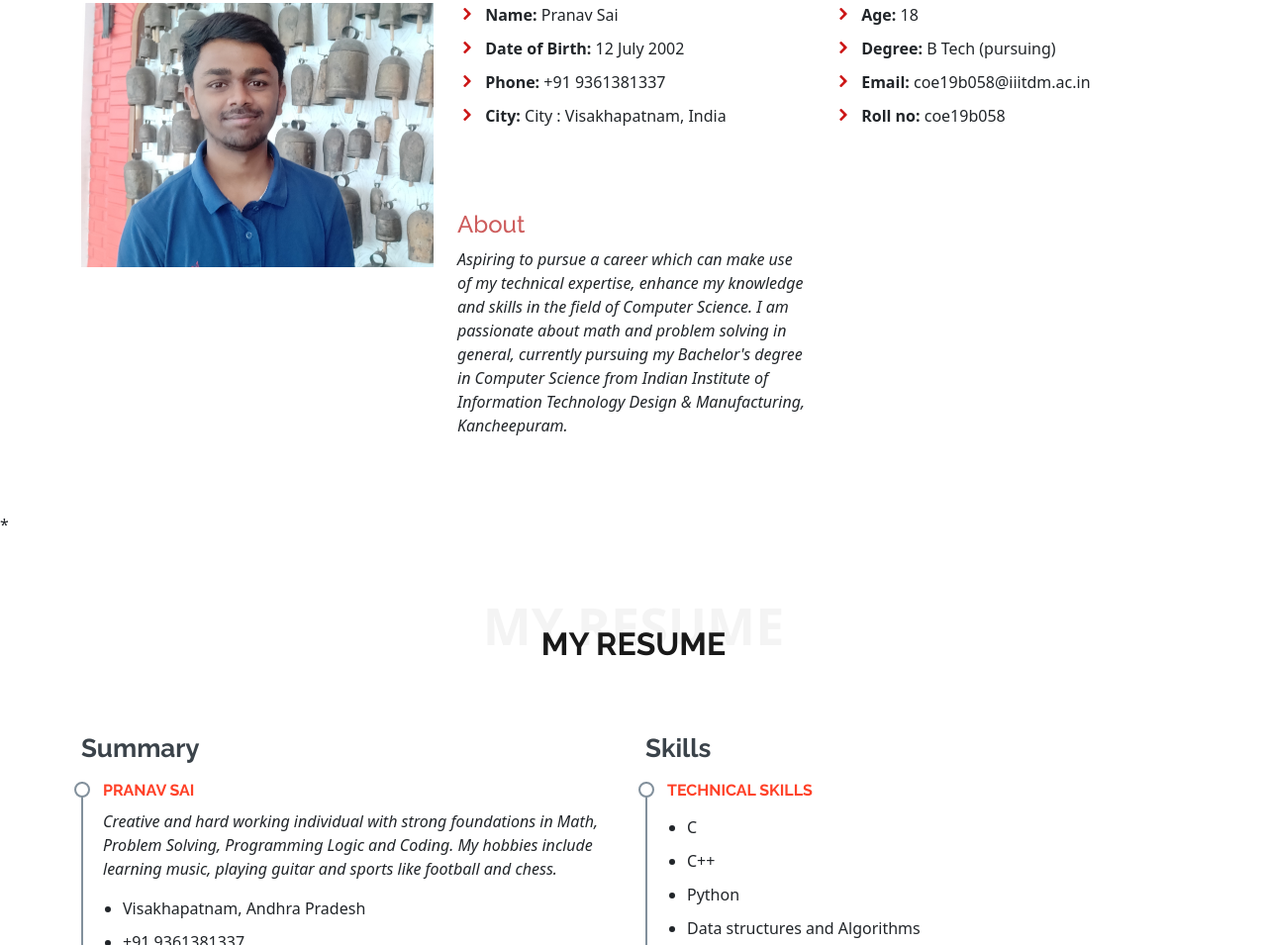
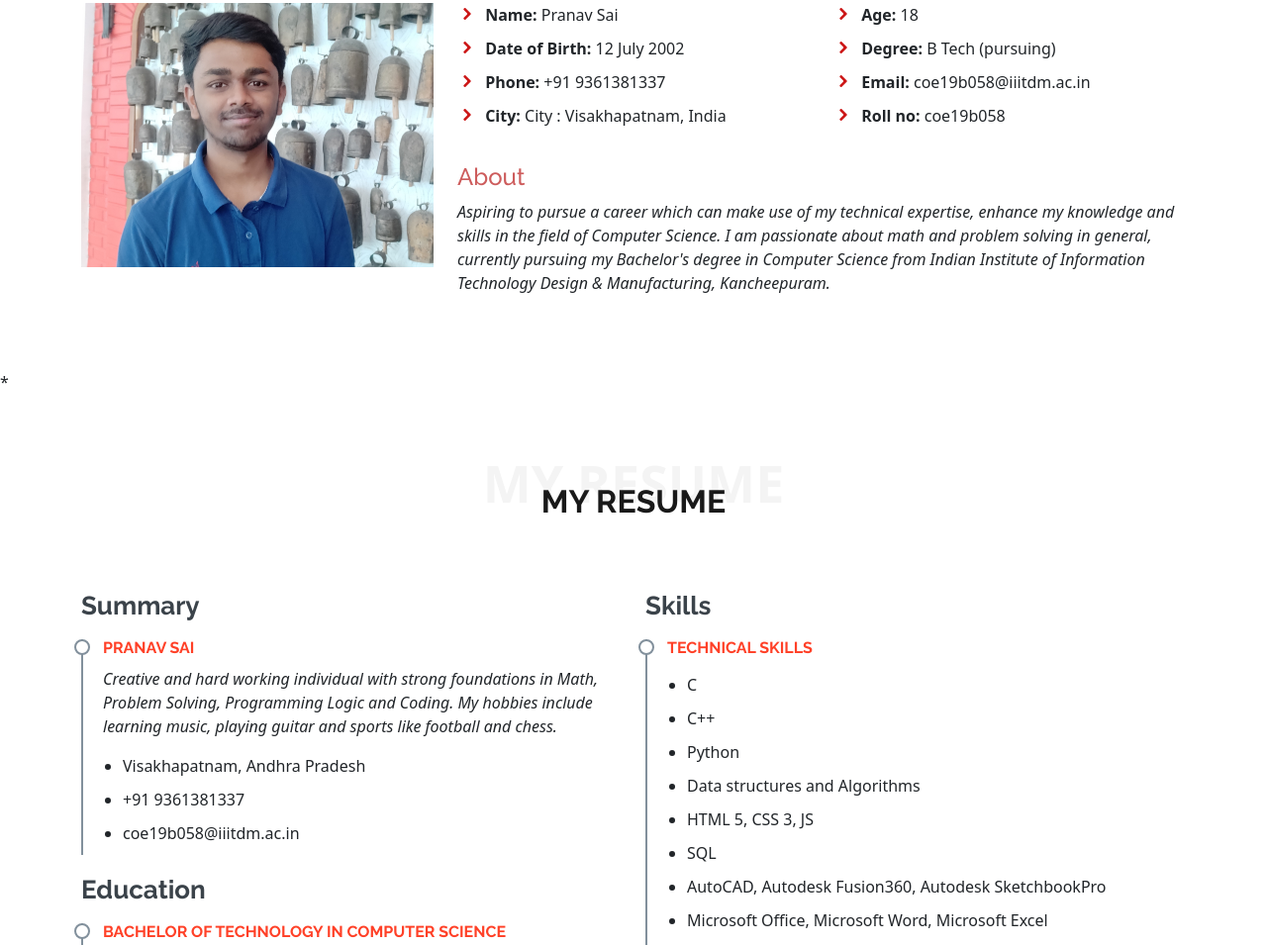
Before and after one commit to sujiv1204/dbms-project, a website with bundled scripts: page team3.html in a window 1280 px wide. Shown: the part 975-1930 px from the top of the page at 99% size. Built offline with nearby package versions, Linux system fonts and the light colour scheme.

Commit message:
Update team3.html

```diff
--- a/team3.html
+++ b/team3.html
@@ -91,7 +91,7 @@
                                 </div>
                             </div>
                             <div class="row mt-n4">
-                                <div class="col-md-6 mt-5 d-md-flex align-items-md-stretch" data-aos="fade-down">
+                                <div class="col-12 d-flex justify-content-center" data-aos="fade-down">
                                     <div>
                                         <h4 style="color: indianred; padding-top:10px">About</h4>
                                         <p><em>Aspiring to pursue a career which can make use of my technical expertise, enhance my knowledge and skills in the field of Computer Science. I am passionate about math and problem solving in general, currently pursuing my Bachelor's degree in Computer Science from Indian Institute of Information Technology Design & Manufacturing, Kancheepuram.</em></p>
```
